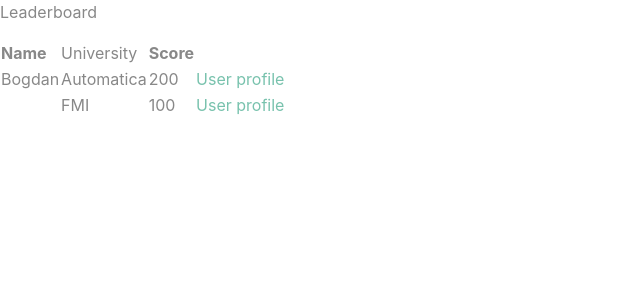
After one commit to awp2017/O-n-Code, a Django app: page /leaderboard/ in a window 1280 px wide. The commit adds this page. Shown: the top 300 px of the page, without its empty margins (0-640 px from the left). Run offline with Django 3.2, Linux system fonts and the light colour scheme; data comes from the database, SQL or seed files in the repository; both versions use the stored data as it was after the commit; parts of the project's set-up code (start-up, migrations or seed data) failed here and were passed over; some libraries are stand-ins or nearby versions.

Commit message:
added leaderboard view

```diff
--- a/OnCode/onCode/models.py
+++ b/OnCode/onCode/models.py
@@ -8,11 +8,13 @@ difficulties = [('1','Low'), ('2','Medium'), ('3', 'High'),  ('4', 'God')]
 # Create your models here.
 
 class UserProfile(models.Model):
-    user_pk = models.ForeignKey(User, on_delete=models.CASCADE)
+    user_pk = models.ForeignKey(User, on_delete=models.CASCADE, unique=True)
     birth_date = models.DateField(blank=True)
     university = models.CharField(max_length=100)
     score = models.IntegerField()
 
+    def __str__(self):
+        return self.username
 
 class Problem(models.Model):
     title = models.CharField(max_length=50)
--- a/OnCode/onCode/templates/layout.html
+++ b/OnCode/onCode/templates/layout.html
@@ -14,10 +14,9 @@
     </head>
 
     <body>
-    {% include 'menu.html' %}
-    <div class="container">
+
         {% block content %}{% endblock %}
-    </div>
+
         <!-- Optional JavaScript -->
         <!-- jQuery first, then Popper.js, then Bootstrap JS -->
         <script src="https://code.jquery.com/jquery-3.2.1.slim.min.js" integrity="sha384-KJ3o2DKtIkvYIK3UENzmM7KCkRr/rE9/Qpg6aAZGJwFDMVNA/GpGFF93hXpG5KkN" crossorigin="anonymous"></script>
--- /dev/null
+++ b/OnCode/onCode/templates/leaderboard-view.html
@@ -0,0 +1,30 @@
+{% extends 'layout.html' %} {% block title %}Leaderboard{% endblock %} {% block content %}
+
+
+<div>
+    <p>Leaderboard</p>
+    <table>
+        <thead>
+            <tr>
+                <th>Name</th>
+                <td>University</td>
+                <th>Score</th>
+            </tr>
+        </thead>
+        <tbody>
+            {% for user in users %}
+            <tr>
+                <td>{{ user.user_pk.first_name }}</td>
+                <td>{{ user.university }}</td>
+                <td>{{ user.score }}</td>
+                <td>
+                    <a href="/userprofile/{{ user.pk }}/">
+                    User profile
+                    </a>
+                </td>
+            </tr>
+            {% endfor %}
+        </tbody>
+    </table>
+</div>
+{% endblock %}
--- a/OnCode/onCode/urls.py
+++ b/OnCode/onCode/urls.py
@@ -1,8 +1,7 @@
-
 from django.conf.urls import url
+from onCode.views import LeaderboardView
 
 urlpatterns = [
-    url(r'^problem/(?P<pk>[0-9]+)/$',
-        views.TaskDetailView.as_view(),
-        name='task_detail'),
+    #url(r'^problem/(?P<pk>[0-9]+)/$',views.TaskDetailView.as_view(),name='task_detail'),
+    url(r'^leaderboard/$', LeaderboardView.as_view(), name='leaderboard_view'),
 ]
--- a/OnCode/onCode/views.py
+++ b/OnCode/onCode/views.py
@@ -6,5 +6,15 @@ from models import Problem
 
 # Create your views here.
 
-class ProblemView(DetailView):
-    model = Problem
+from onCode.models import UserProfile
+
+from django.views.generic import ListView
+
+
+# Create your views here.
+class LeaderboardView(ListView):
+    #import pdb;pdb.set_trace()
+    model = UserProfile
+    template_name = 'leaderboard-view.html'
+    context_object_name = 'users'
+    ordering = ['-score']
```
Also changed, not shown: OnCode/db.sqlite3, 9 other files. Lines whose indentation alone changed are shown as unchanged.
